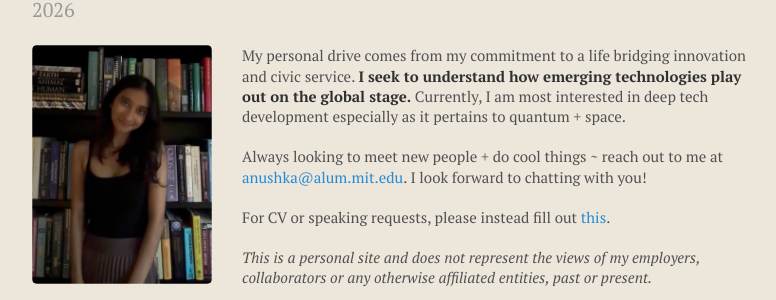
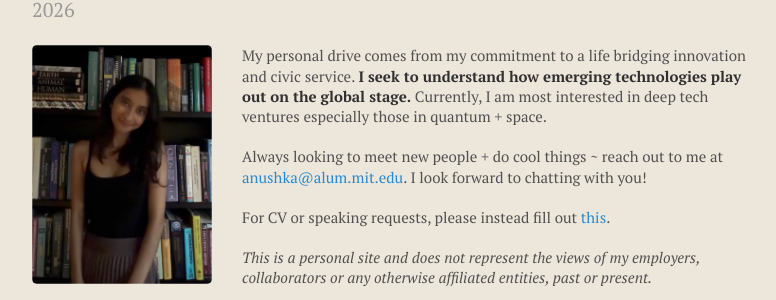
Before and after one commit to anushkanaiknaware/anushkanaiknaware.github.io, a Jekyll site: the page built from _posts/2026-08-20-home.md, in a window 1280 px wide. Shown: the part 187-487 px from the top of the page, without its empty margins (248-1024 px from the left). Built offline with Jekyll 4.4.1, drawn with Linux system fonts in a browser that asks for light colours.

Commit message:
Revise personal statement in home.md

```diff
--- a/_posts/2026-08-20-home.md
+++ b/_posts/2026-08-20-home.md
@@ -8,7 +8,7 @@
 
 <div class="home-text" markdown="1">
 
-My personal drive comes from my commitment to a life bridging innovation and civic service. **I seek to understand how emerging technologies play out on the global stage.** Currently, I am most interested in deep tech development especially as it pertains to quantum + space.
+My personal drive comes from my commitment to a life bridging innovation and civic service. **I seek to understand how emerging technologies play out on the global stage.** Currently, I am most interested in deep tech ventures especially those in quantum + space.
 
 Always looking to meet new people + do cool things ~ reach out to me at <a href="mailto:{{ site.author.email }}">anushka@alum.mit.edu</a>. I look forward to chatting with you!
 
```
